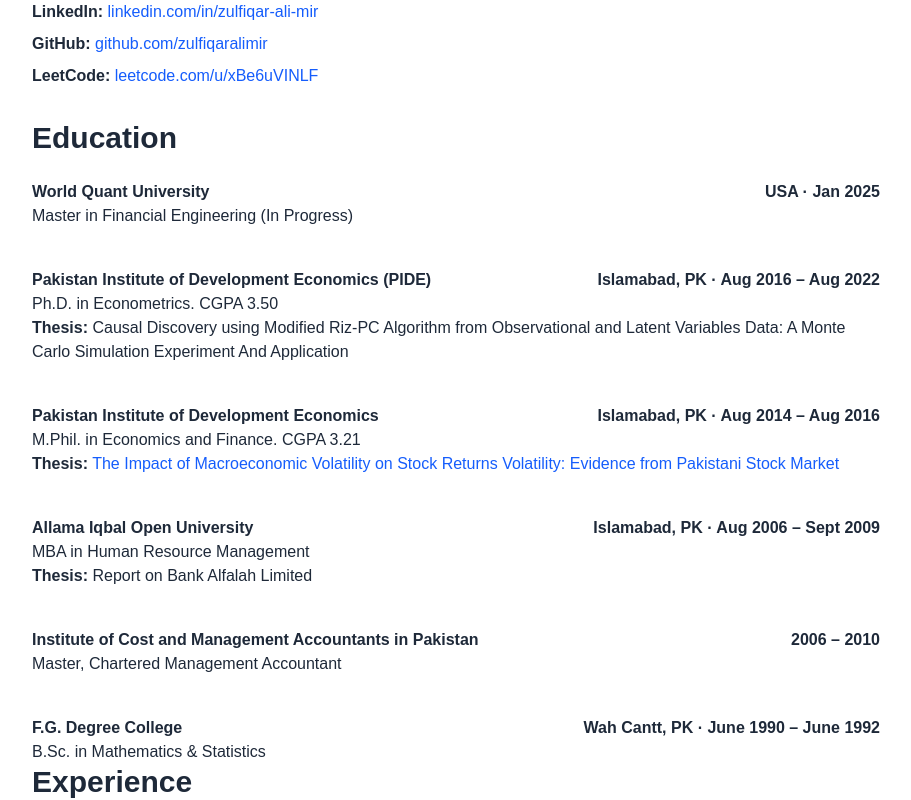
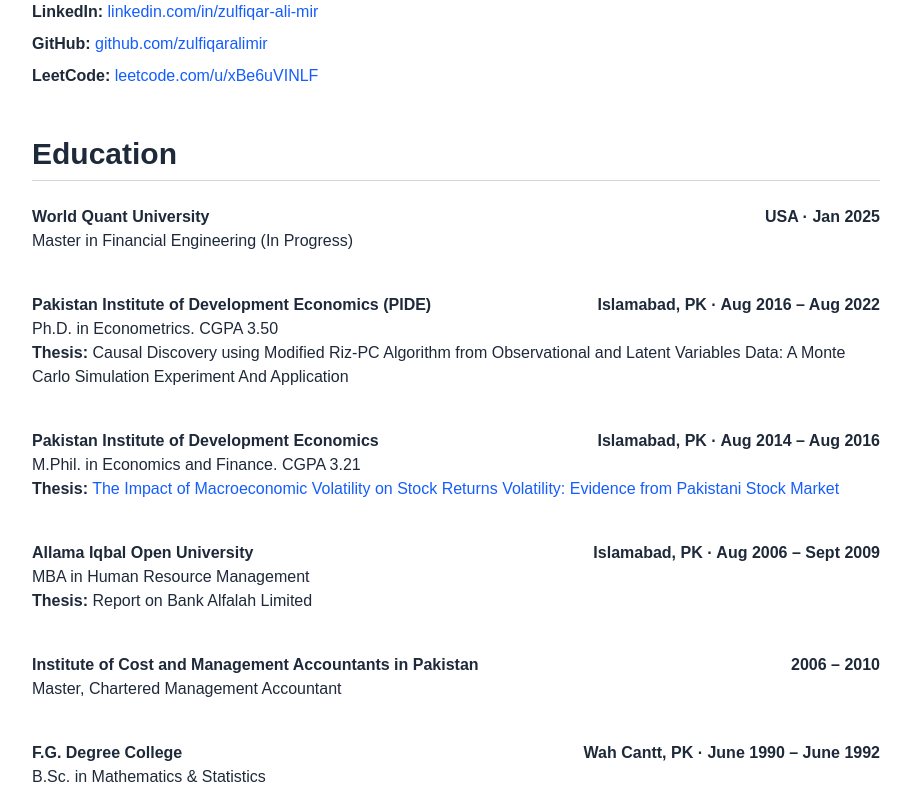
Before and after one commit to zulfiqaralimir/my-resume, a Next.js app: page / in a window 1280 px wide. Shown: the part 220-1020 px from the top of the page, without its empty margins (184-1095 px from the left). Built offline with nearby package versions, Linux system fonts and the light colour scheme.

Commit message:
Align section headers and style with border

```diff
--- a/app/page.tsx
+++ b/app/page.tsx
@@ -48,7 +48,9 @@
       </ul>
 
       {/* Education Section */}
-      <h2 className="text-3xl font-bold mb-6">Education</h2>
+      <h2 className="text-3xl font-bold mt-12 mb-6 border-b border-gray-300 pb-2">
+        Education
+      </h2>
       <div className="space-y-10">
         <div>
           <div className="flex justify-between font-semibold">
@@ -121,7 +123,9 @@
       </div>
 
       {/* Experience Section */}
-      <h2 className="text-3xl font-bold mb-6">Experience</h2>
+      <h2 className="text-3xl font-bold mt-12 mb-6 border-b border-gray-300 pb-2">
+        Experience
+      </h2>
 
       <div className="space-y-10 text-gray-800">
 
```
